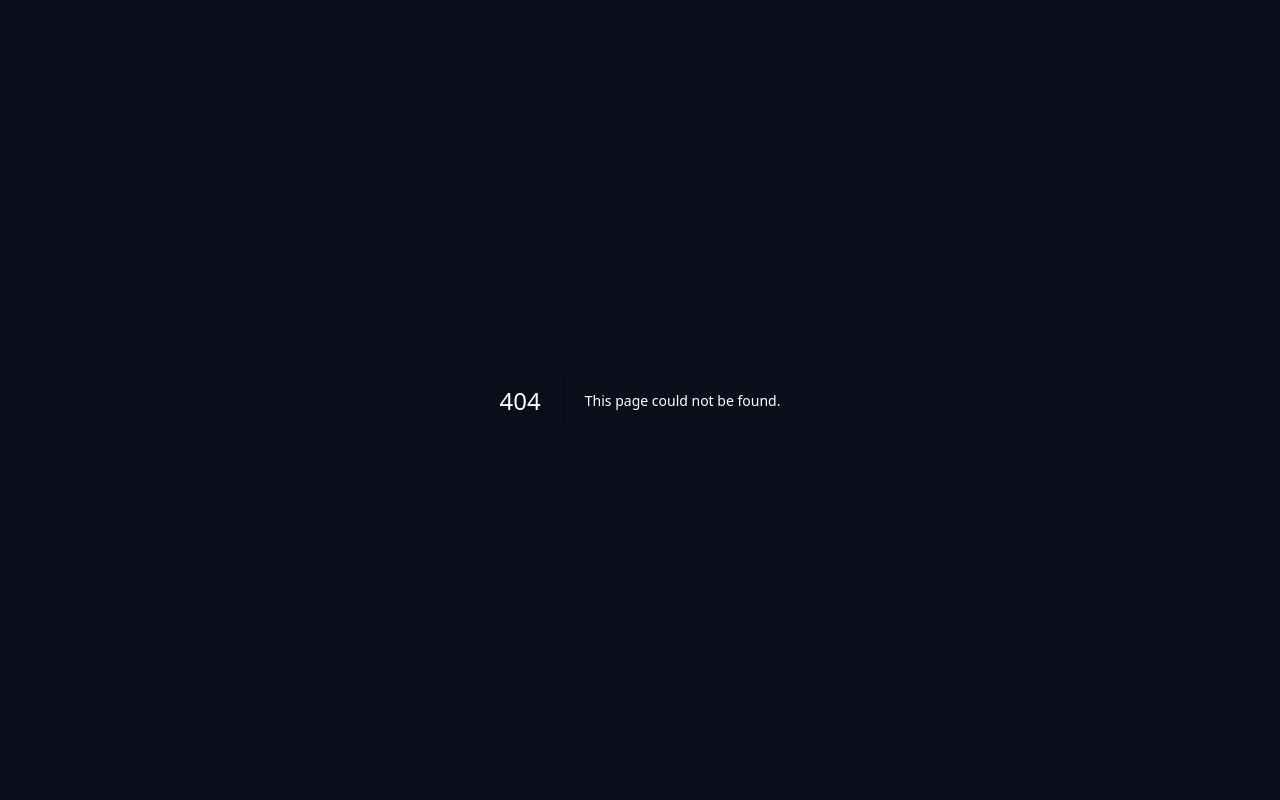
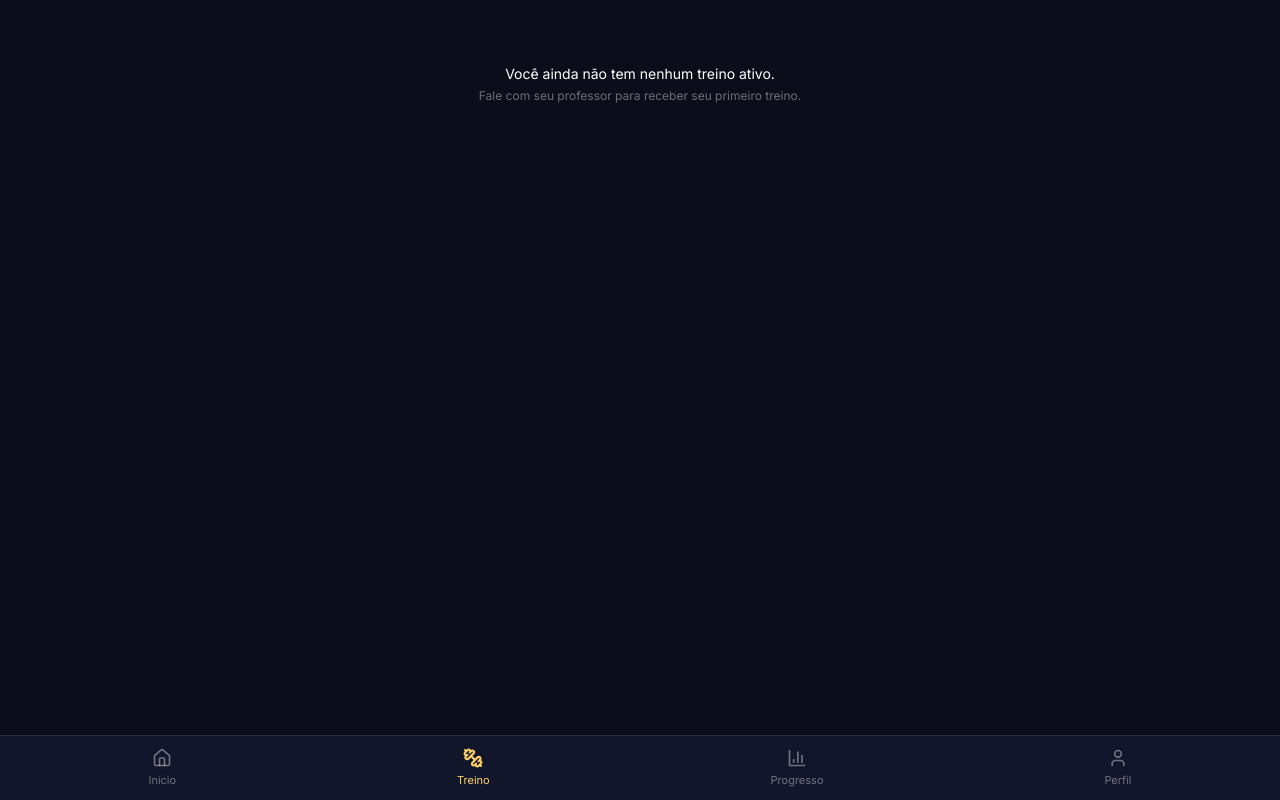
Before and after one commit to duhhzaolol/Juninho-App, a Next.js app: page /treino in a window 1280 px wide. Before the commit this address had no page. Built offline with nearby package versions, Linux system fonts and the light colour scheme; no server answers; the database is empty; sample sign-in values are in the browser's storage.

Commit message:
Create page.tsx
criar treino índex

```diff
--- /dev/null
+++ b/app/(student)/treino/page.tsx
@@ -0,0 +1,31 @@
+import { auth } from '@/lib/auth'
+import { prisma } from '@/lib/prisma'
+import { redirect } from 'next/navigation'
+import { BottomNav } from '@/components/student/BottomNav'
+
+export default async function TreinoIndexPage() {
+  const session = await auth()
+  if (!session?.user?.id) redirect('/login')
+
+  const student = await prisma.studentProfile.findUnique({
+    where: { userId: session.user.id },
+    include: {
+      assignments: {
+        where: { status: 'active' },
+        orderBy: { startedAt: 'desc' },
+        take: 1,
+      },
+    },
+  })
+
+  const active = student?.assignments[0]
+  if (active) redirect(`/treino/${active.workoutId}`)
+
+  return (
+    <main className="min-h-screen bg-navy pb-28 px-5 pt-16 flex flex-col items-center text-center">
+      <p className="text-white text-sm mb-1">Você ainda não tem nenhum treino ativo.</p>
+      <p className="text-white/40 text-xs">Fale com seu professor para receber seu primeiro treino.</p>
+      <BottomNav />
+    </main>
+  )
+}
```
